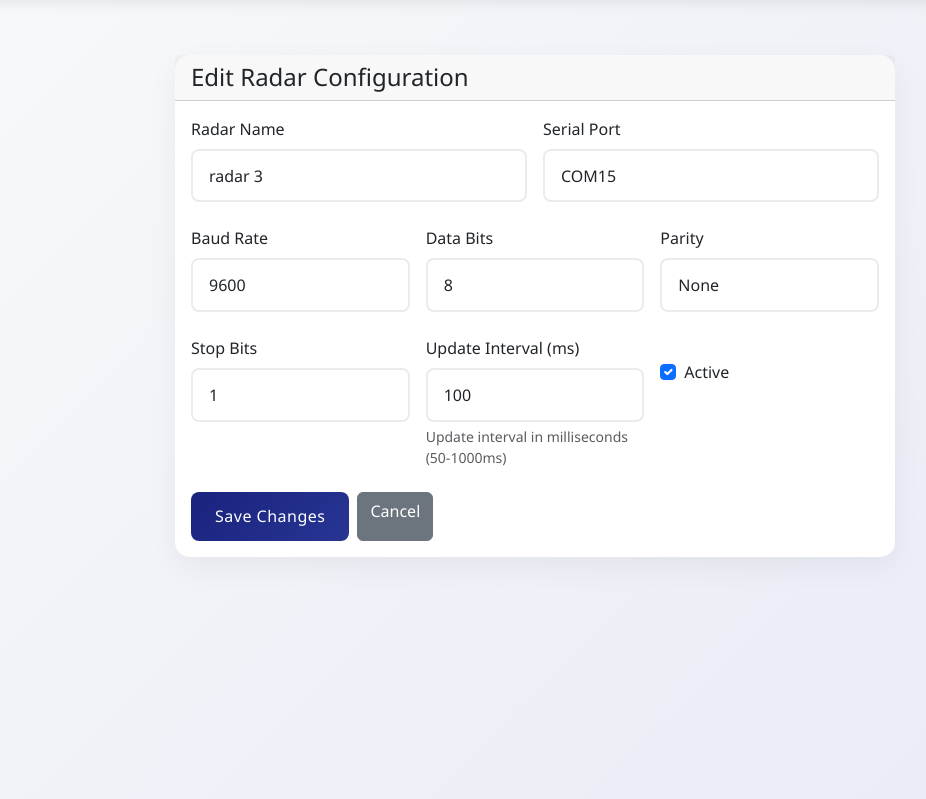
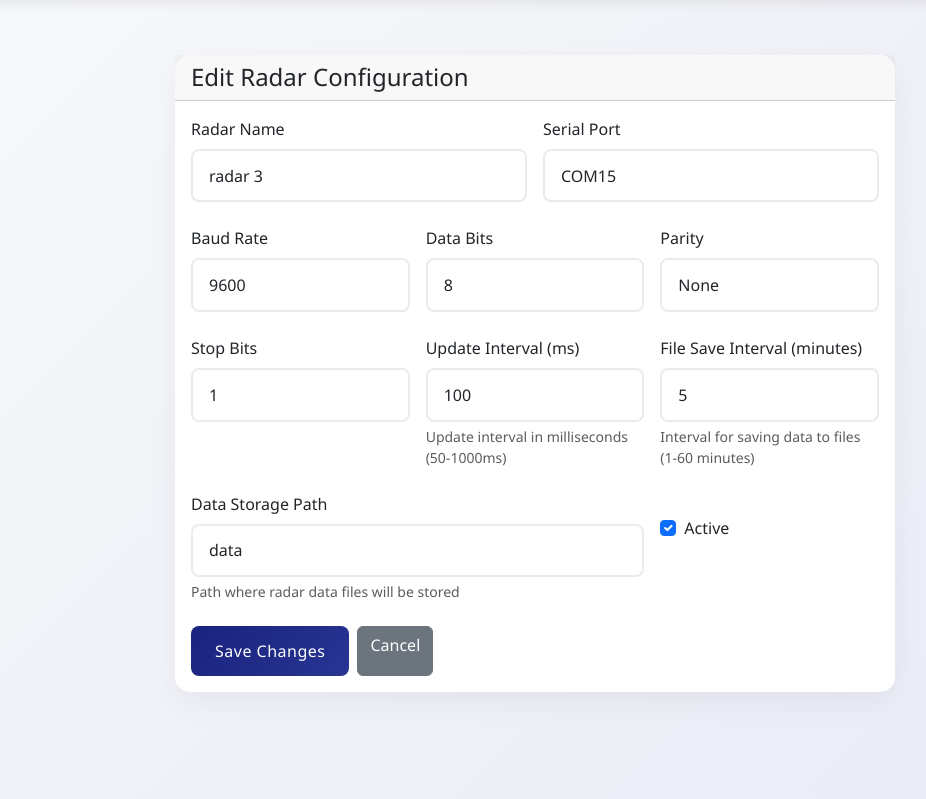
Before and after one commit to adarlegendre/dataloggerpy, a Django app: page /radar/2/edit/ in a window 1280 px wide. Shown: the part 57-856 px from the top of the page, without its empty margins (105-1031 px from the left). Run offline with Django 5.2, Linux system fonts and the light colour scheme; a user stored in the database is signed in; data comes from the database, SQL or seed files in the repository; both versions use the stored data as it was after the commit.

Commit message:
edit corrected

```diff
--- a/app/templates/app/edit_radar.html
+++ b/app/templates/app/edit_radar.html
@@ -82,6 +82,28 @@
                                 {% endif %}
                             </div>
                             <div class="col-md-4">
+                                <label for="id_file_save_interval" class="form-label">File Save Interval (minutes)</label>
+                                {{ form.file_save_interval }}
+                                <div class="form-text">Interval for saving data to files (1-60 minutes)</div>
+                                {% if form.file_save_interval.errors %}
+                                <div class="invalid-feedback d-block">
+                                    {{ form.file_save_interval.errors }}
+                                </div>
+                                {% endif %}
+                            </div>
+                        </div>
+                        <div class="row g-3 mt-2">
+                            <div class="col-md-8">
+                                <label for="id_data_storage_path" class="form-label">Data Storage Path</label>
+                                {{ form.data_storage_path }}
+                                <div class="form-text">Path where radar data files will be stored</div>
+                                {% if form.data_storage_path.errors %}
+                                <div class="invalid-feedback d-block">
+                                    {{ form.data_storage_path.errors }}
+                                </div>
+                                {% endif %}
+                            </div>
+                            <div class="col-md-4">
                                 <div class="form-check mt-4">
                                     {{ form.is_active }}
                                     <label class="form-check-label" for="id_is_active">
--- a/app/views.py
+++ b/app/views.py
@@ -192,6 +192,7 @@ def config(request):
     return render(request, 'app/config.html', context)
 
 @login_required
+@permission_required('app.change_radarconfig', raise_exception=True)
 def edit_radar(request, radar_id):
     radar = get_object_or_404(RadarConfig, id=radar_id)
     if request.method == 'POST':
```
Also changed, not shown: db.sqlite3.
